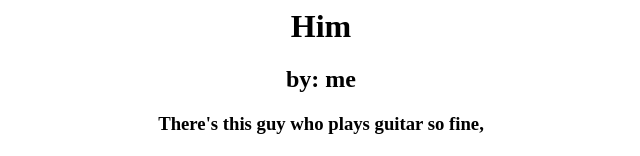
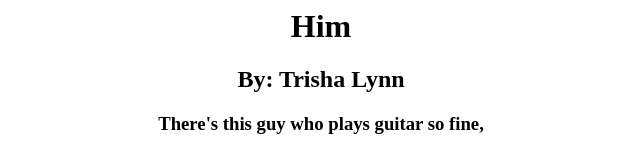
Before and after one commit to CS3TFRANCISCO27/MyFirstFeb, a plain HTML site: page index.html in a window 1280 px wide. Shown: the top 156 px of the page, without its empty margins (319-959 px from the left). Drawn offline with Linux system fonts and the light colour scheme.

Commit message:
Update index.html

```diff
--- a/index.html
+++ b/index.html
@@ -13,7 +13,7 @@
 		<center>
 		<h1> Him </h1>
 		<div>
-		<h2> by: me </h2>
+		<h2> By: Trisha Lynn </h2>
 		<h3> There's this guy who plays guitar so fine, </h3>
 		<h3> With his love on soccer that always shine.</h3>
 		<h3> He's sweet and kind, </h3>
```
